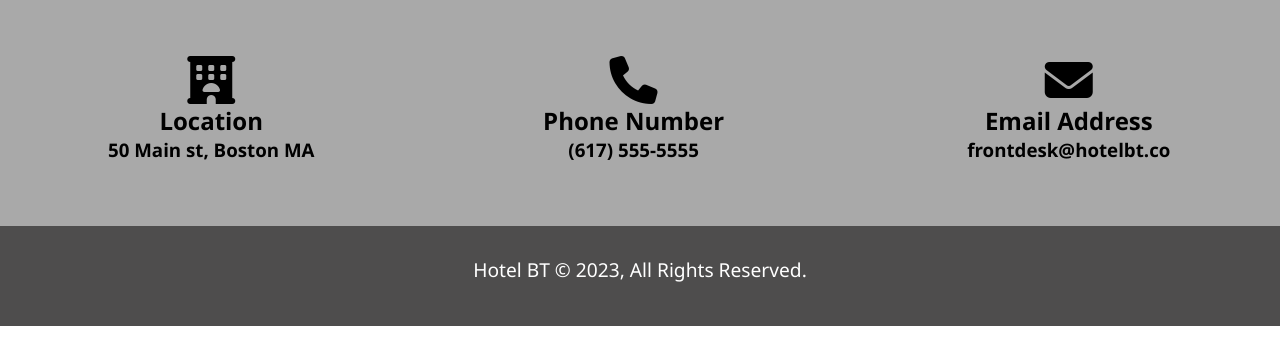
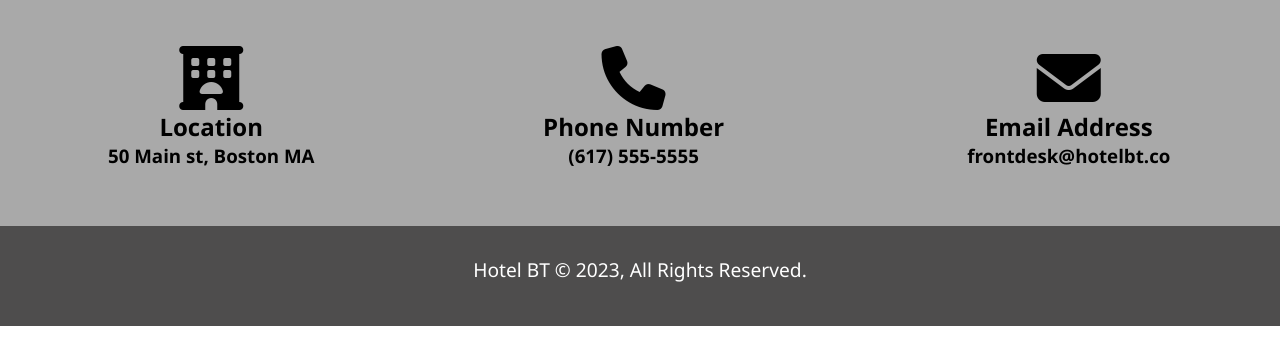
Before and after one commit to EricvanRees/Hotel-Website, a plain HTML site: page contact.html in a window 1280 px wide. Shown: the part 142-506 px from the top of the page. Drawn offline with Linux system fonts and the light colour scheme.

Commit message:
changed size of font awesome icons and margins

```diff
--- a/contact.html
+++ b/contact.html
@@ -28,13 +28,13 @@
     </section>
 
     <section class="info">
-      <div class="location"><i class="fa-solid fa-hotel fa-3x"></i>
+      <div class="location"><i class="fa-solid fa-hotel fa-4x"></i>
       <h2>Location</h2>
     <h3>50 Main st, Boston MA</h3></div>
-      <div class="phone"><i class="fa-solid fa-phone fa-3x"></i></i>
+      <div class="phone"><i class="fa-solid fa-phone fa-4x"></i></i>
       <h2>Phone Number</h2>
     <h3>(617) 555-5555</h3></div>
-      <div class="email"><i class="fa-solid fa-envelope fa-3x"></i>
+      <div class="email"><i class="fa-solid fa-envelope fa-4x"></i>
       <h2>Email Address</h2>
     <h3>frontdesk@hotelbt.co</h3></div>
     </section>
--- a/styles.css
+++ b/styles.css
@@ -324,14 +324,14 @@ div.location, div.phone {
   float: left;
   width: 33%;
   text-align: center;
-  margin-top: 80px;
+  margin-top: 70px;
 }
 
 div.email {
   float: right;
   width: 33%;
   text-align: center;
-  margin-top: 80px;
+  margin-top: 70px;
 }
 
 footer {
```
